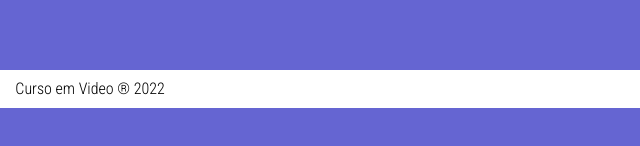
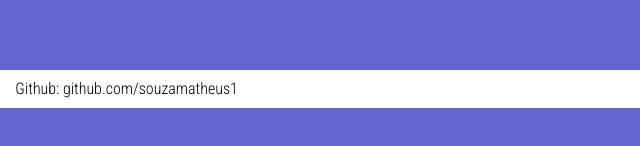
Before and after one commit to SouzaMatheus1/Count_machine, a plain HTML site: page index.html in a window 1280 px wide. Shown: the part 596-742 px from the top of the page, 0-640 px from the left. Drawn offline with Linux system fonts and the light colour scheme.

Commit message:
Github link include

```diff
--- a/index.html
+++ b/index.html
@@ -38,7 +38,7 @@
         </div>
     </section>
     <footer>
-        <p>Curso em Video &reg; 2022</p>
+        <p>Github: github.com/souzamatheus1</p>
     </footer>
 </body>
 </html>
```
